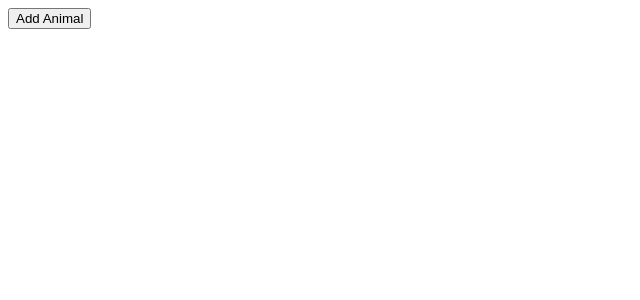
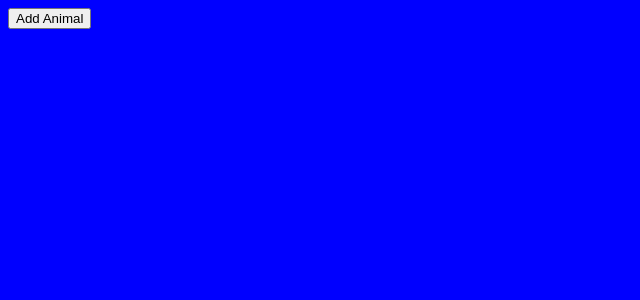
Before and after one commit to SeherKumsar/Redux_ile_Modern_React_animals, a React (Create React App) app: page / in a window 1280 px wide. Shown: the top 300 px of the page, without its empty margins (0-640 px from the left). Built offline with nearby package versions, Linux system fonts and the light colour scheme.

Commit message:
added blue background with App.css

```diff
--- a/src/AnimalShow.js
+++ b/src/AnimalShow.js
@@ -8,7 +8,6 @@ import heart from "./svg/heart.svg";
 import horse from "./svg/horse.svg";
 
 const svgMap = {
-  // bird: bird,
   bird,
   cat,
   cow,
--- /dev/null
+++ b/src/App.css
@@ -0,0 +1,3 @@
+html {
+    background-color: blue;
+}
--- a/src/App.js
+++ b/src/App.js
@@ -1,3 +1,5 @@
+// import myCss from './App.css';
+import './App.css';
 import { useState } from "react";
 import AnimalShow from "./AnimalShow";
 // ./ is used to import a file from the same directory as the current file
```
Also changed, not shown: src/AnimalShow.css (added).
